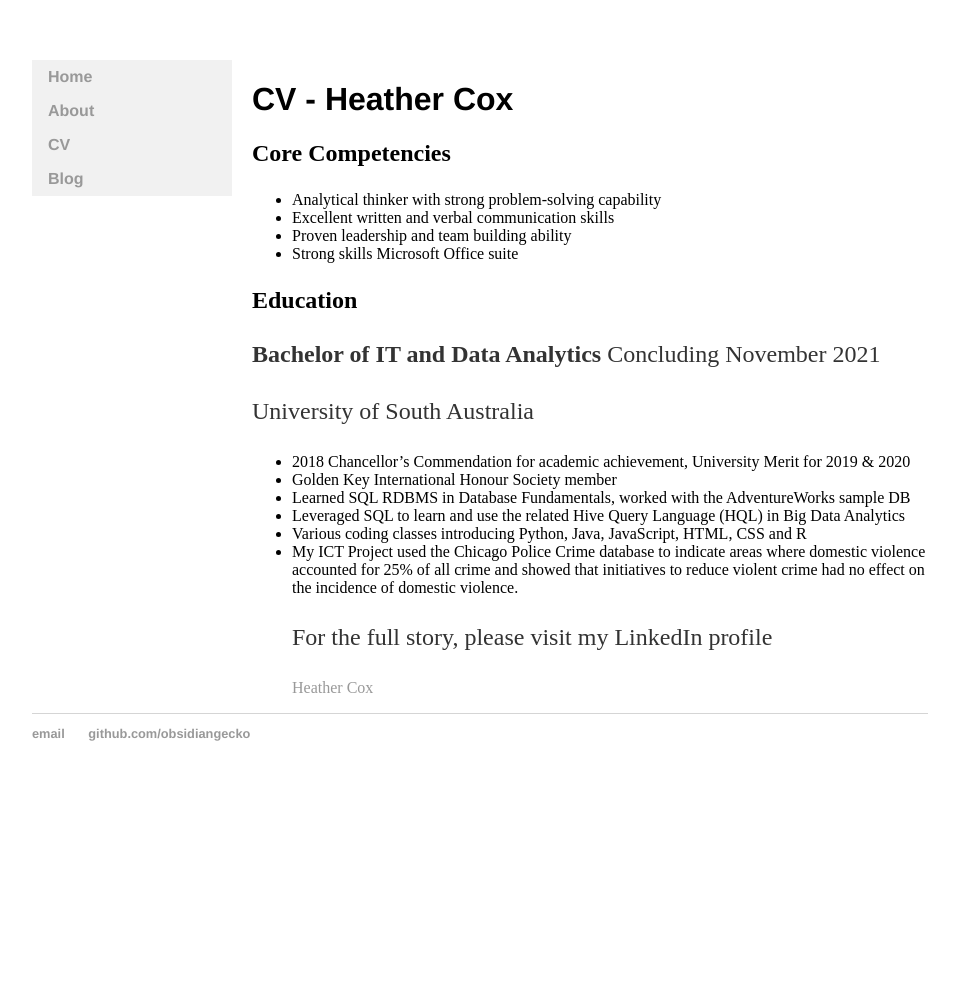
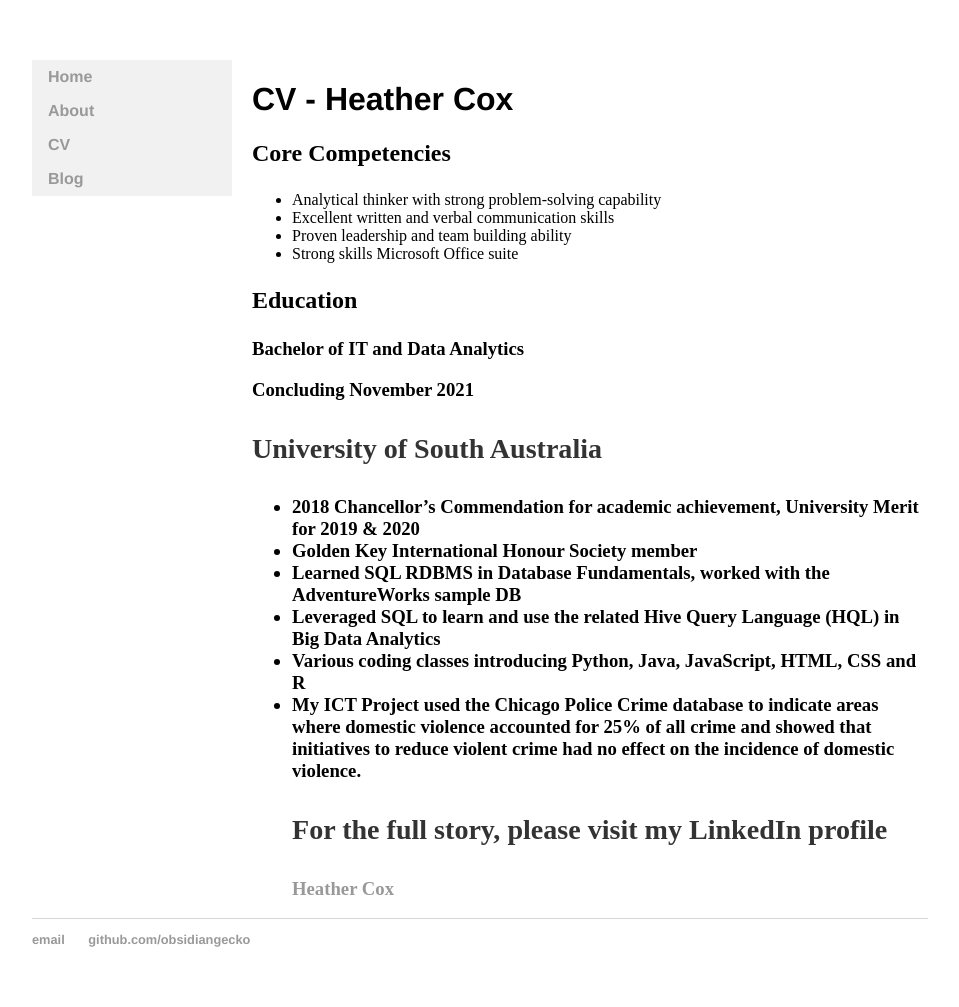
Before and after one commit to obsidiangecko/obsidiangecko.github.io, a Jekyll site: the page built from cv.html, in a window 1280 px wide. Shown: the whole page, without its empty margins (160-1119 px from the left). Built offline with Jekyll 4.4.1, drawn with Linux system fonts in a browser that asks for light colours; comment, search, counter and statistics services are not loaded; before the commit the page ends 900 px from its top, so only the background shows below that.

```diff
--- a/cv.html
+++ b/cv.html
@@ -17,7 +17,7 @@ title: CV - Heather Cox, aka Obsidian Gecko
   <script src="https://platform.linkedin.com/badges/js/profile.js" async defer type="text/javascript"></script>
 
 <h2>Education</h2>
-<p><b>Bachelor of IT and Data Analytics</b>					Concluding November 2021</p>
+<p><h3>Bachelor of IT and Data Analytics<h3>					Concluding November 2021</p>
 <p>University of South Australia</p>
 <ul>
   <li>2018 Chancellor’s Commendation for academic achievement, University Merit for 2019 & 2020</li>
```
